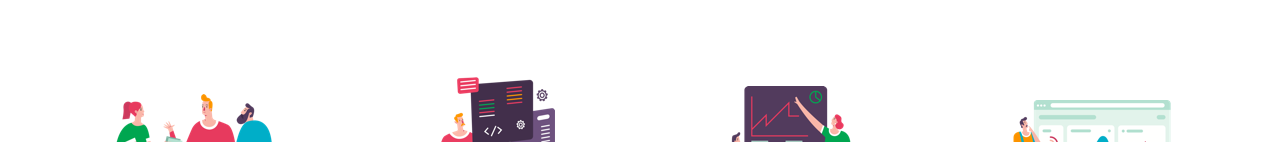
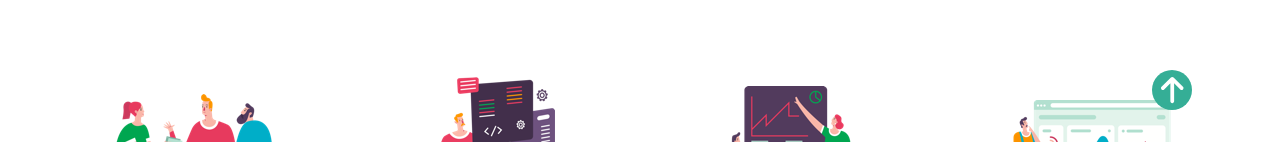
Before and after one commit to MicheleRai/proj-html-vuejs, a Vue app: page / in a window 1280 px wide. Shown: the part 658-800 px from the top of the page. Built offline with nearby package versions, Linux system fonts and the light colour scheme.

Commit message:
sticky button added

```diff
--- a/src/App.vue
+++ b/src/App.vue
@@ -2,6 +2,13 @@
   <body>
     <HeaderComponent />
     <MainComponent />
+    <div class="scroll">
+      <a
+        class="scroll-button-one"
+        href="!"
+        aria-label="back to top"
+      ><font-awesome-icon icon="fa-solid fa-arrow-up" /></a>
+    </div>
     <FooterComponent />
   </body>
 </template>
@@ -28,6 +35,29 @@ export default {
 
   body {
     font-family: 'Roboto', sans-serif;
+    .scroll{
+      position: -webkit-sticky;
+      position: sticky;
+      bottom: 2rem;
+      margin-left: 90vw;
+      margin-top: 2rem;
+      text-align: end;
+      .scroll-button-one{
+        background-color: #35AE96;
+        color: white;
+        border-radius: 100%;
+        height: 40px;
+        width: 40px;
+        font-size: 30px;
+        display: flex;
+        align-items: center;
+        justify-content: center;
+        &:hover{
+          background-color: #3F3A64;
+          color: white;
+        }
+      }
+    }
   }
   margin: 0;
   padding: 0;
@@ -36,6 +66,7 @@ export default {
   .container{
   max-width: 1200px;
   margin: auto;
+
   }
 }
 </style>
--- a/src/components/FooterComponent.vue
+++ b/src/components/FooterComponent.vue
@@ -67,7 +67,6 @@
         href="!"
         aria-label="back to top"
       ><font-awesome-icon icon="fa-solid fa-arrow-up" /></a>
-      <!-- TODO COME METTERE I LINK VUOTI CON SOLO LE ICONE ALL INTERNO -->
     </div>
   </footer>
 </template>
@@ -75,7 +74,6 @@
 <script>
 export default {
   name: 'FooterComponent',
-  // TODO  CAPIRE COME ITERARE QUI DENTRO
   data() {
     return {
       footerData: {
```
